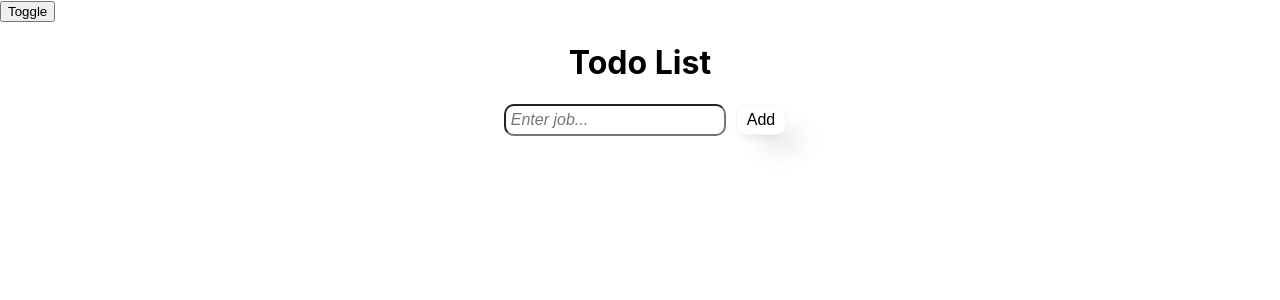
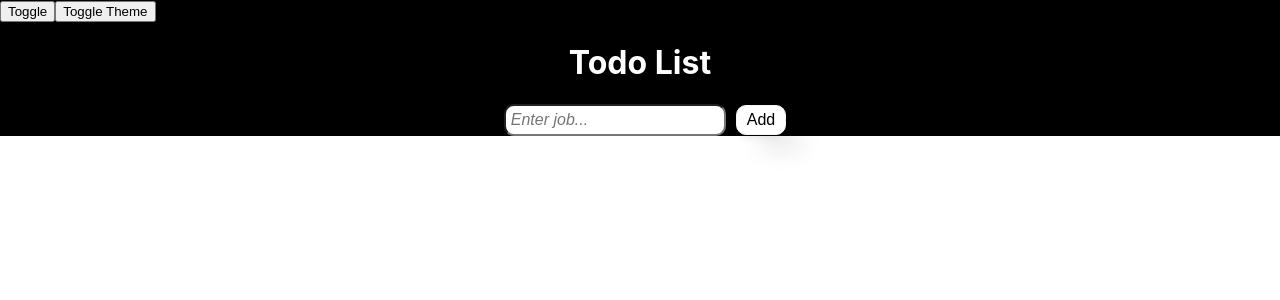
Before and after one commit to caophuoclong/learningReactWithF8, a React (Create React App) app: page / in a window 1280 px wide. Shown: the top 300 px of the page. Built offline with nearby package versions, Linux system fonts and the light colour scheme.

Commit message:
context api

```diff
--- a/src/App.js
+++ b/src/App.js
@@ -11,24 +11,28 @@ import PreviewAvatar from "./components/PreviewAvatar"
 import FakeComment from "./components/FakeComment";
 import LearningMemo from "./components/LearningMemo"
 import UseReducer from "./components/useReducer"
-import { useState } from "react";
+import { useState, useContext } from "react";
+import { ThemeContext } from "./ThemeContext"
 function App() {
   const [isShow, setIsShow] = useState(true);
+  const themeContext = useContext(ThemeContext);
+
   return (
-    <div className="App">
+    <div className={themeContext.theme}>
       <button onClick={() => setIsShow(!isShow)}>Toggle</button>
+      <button style={{ maginLeft: "15px" }} onClick={themeContext.toggleTheme}>Toggle Theme</button>
       {/* <Counter />
       <Cart />
-      <Info /> */}
-      {/* <RandomGifts /> */}
-      {/* <TwoWayBindings /> */}
-      {/* <TodoList /> */}
-      {/* <UpdateTitle /> */}
-      {/* {isShow && <DOMEvents />} */}
-      {/* {isShow && <Timer />} */}
-      {/* {isShow && <PreviewAvatar />} */}
-      {/* {isShow && <FakeComment />} */}
-      {/* {isShow && <LearningMemo />} */}
+      <Info />
+      <RandomGifts />
+      <TwoWayBindings />
+      <TodoList />
+      <UpdateTitle />
+      {isShow && <DOMEvents />}
+      {isShow && <Timer />}
+      {isShow && <PreviewAvatar />}
+      {isShow && <FakeComment />}
+      {isShow && <LearningMemo />} */}
       {isShow && <UseReducer />}
     </div>
   );
--- /dev/null
+++ b/src/ThemeContext.js
@@ -0,0 +1,24 @@
+import { useState, createContext } from "react";
+
+export const ThemeContext = createContext();
+function ThemeProvider({ children }) {
+
+    const [theme, setTheme] = useState("dark");
+
+    const toggleTheme = () => {
+        setTheme(theme === "dark" ? "light" : "dark");
+    }
+
+    const value = {
+        theme,
+        toggleTheme,
+    }
+    return (
+        <ThemeContext.Provider value={value}>
+            {children}
+        </ThemeContext.Provider>
+    )
+
+}
+
+export default ThemeProvider;
--- a/src/index.css
+++ b/src/index.css
@@ -6,8 +6,16 @@ body {
   -webkit-font-smoothing: antialiased;
   -moz-osx-font-smoothing: grayscale;
 }
-
+html,
+body {
+  height: 100%;
+}
 code {
   font-family: source-code-pro, Menlo, Monaco, Consolas, 'Courier New',
     monospace;
 }
+
+.dark {
+  color: white;
+  background-color: #000;
+}
--- a/src/index.js
+++ b/src/index.js
@@ -3,6 +3,7 @@ import ReactDOM from 'react-dom';
 import './index.css';
 import App from './App';
 import reportWebVitals from './reportWebVitals';
+import ThemeProvider from './ThemeContext';
 function emmitComment(id) {
   setInterval(function () {
     window.dispatchEvent(
@@ -12,12 +13,11 @@ function emmitComment(id) {
     )
   }, 2000)
 }
-emmitComment(1)
-emmitComment(2)
-emmitComment(3)
 ReactDOM.render(
   <React.StrictMode>
-    <App />
+    <ThemeProvider>
+      <App />
+    </ThemeProvider>
   </React.StrictMode>,
   document.getElementById('root')
 );
```
